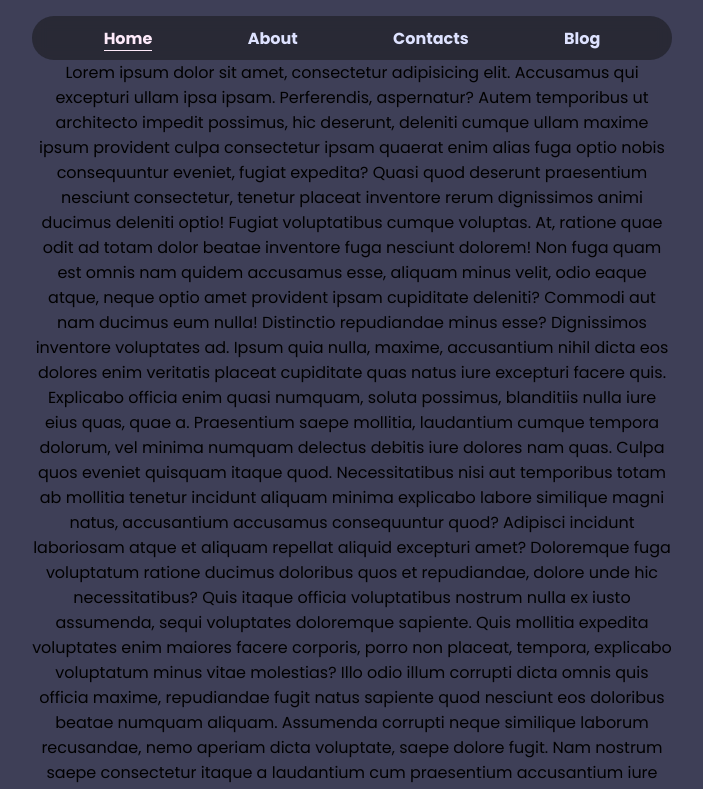
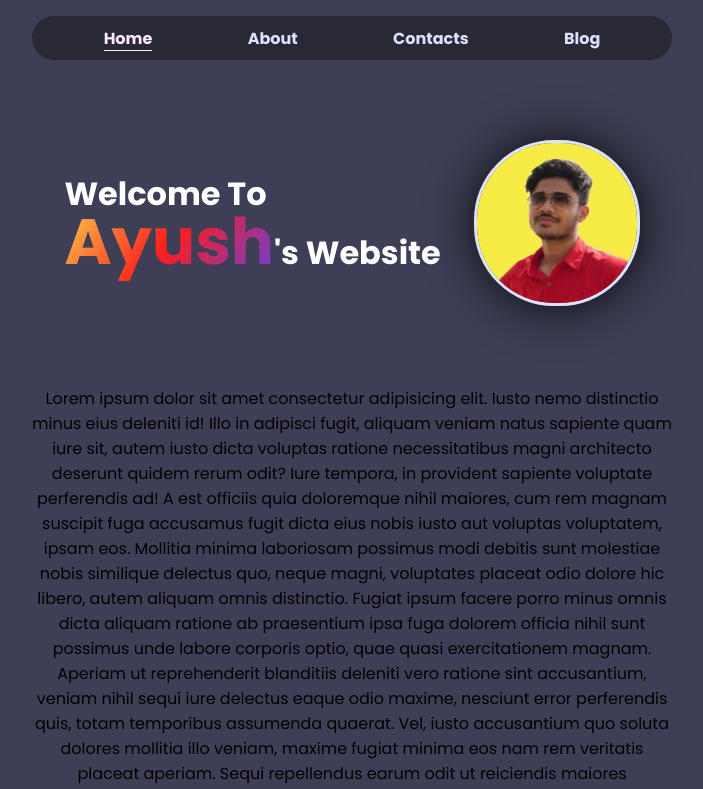
Before and after one commit to kingpin-ay/ayush-resume, a React (Vite) app: page / in a window 1280 px wide. Shown: the top 789 px of the page, without its empty margins (288-991 px from the left). Built offline with nearby package versions, Linux system fonts and the light colour scheme.

Commit message:
The Initial banner in Home is ready
the Initial banner for the main Home section is ready to use with proper
animation in accordance

```diff
--- a/src/App.tsx
+++ b/src/App.tsx
@@ -1,13 +1,35 @@
+
 import About from "./Pages/About";
 import Blog from "./Pages/Blog";
 import Contacts from "./Pages/Contacts";
-import Home from "./Pages/Home";
+import Home from "./Pages/Home/Home";
 import Navbar from "./component/Navbar/Navbar";
 
+const navigationData = [
+  {
+    title: "Home",
+    id: "#home",
+  },
+  {
+    title: "About",
+    id: "#about",
+  },
+  {
+    title: "Contacts",
+    id: "#contacts",
+  },
+  {
+    title: "Blog",
+    id: "#blog",
+  },
+];
+
+
 function App() {
+
   return (
     <>
-      <Navbar />
+      <Navbar navigationData={navigationData} />
       <Home />
       <About />
       <Contacts />
--- a/src/Pages/Home.tsx
+++ /dev/null
@@ -1,40 +0,0 @@
-const Home = () => {
-  return (
-    <div id="home" style={{ textAlign: "center" }}>
-      Lorem ipsum dolor sit amet, consectetur adipisicing elit. Accusamus qui
-      excepturi ullam ipsa ipsam. Perferendis, aspernatur? Autem temporibus ut
-      architecto impedit possimus, hic deserunt, deleniti cumque ullam maxime
-      ipsum provident culpa consectetur ipsam quaerat enim alias fuga optio
-      nobis consequuntur eveniet, fugiat expedita? Quasi quod deserunt
-      praesentium nesciunt consectetur, tenetur placeat inventore rerum
-      dignissimos animi ducimus deleniti optio! Fugiat voluptatibus cumque
-      voluptas. At, ratione quae odit ad totam dolor beatae inventore fuga
-      nesciunt dolorem! Non fuga quam est omnis nam quidem accusamus esse,
-      aliquam minus velit, odio eaque atque, neque optio amet provident ipsam
-      cupiditate deleniti? Commodi aut nam ducimus eum nulla! Distinctio
-      repudiandae minus esse? Dignissimos inventore voluptates ad. Ipsum quia
-      nulla, maxime, accusantium nihil dicta eos dolores enim veritatis placeat
-      cupiditate quas natus iure excepturi facere quis. Explicabo officia enim
-      quasi numquam, soluta possimus, blanditiis nulla iure eius quas, quae a.
-      Praesentium saepe mollitia, laudantium cumque tempora dolorum, vel minima
-      numquam delectus debitis iure dolores nam quas. Culpa quos eveniet
-      quisquam itaque quod. Necessitatibus nisi aut temporibus totam ab mollitia
-      tenetur incidunt aliquam minima explicabo labore similique magni natus,
-      accusantium accusamus consequuntur quod? Adipisci incidunt laboriosam
-      atque et aliquam repellat aliquid excepturi amet? Doloremque fuga
-      voluptatum ratione ducimus doloribus quos et repudiandae, dolore unde hic
-      necessitatibus? Quis itaque officia voluptatibus nostrum nulla ex iusto
-      assumenda, sequi voluptates doloremque sapiente. Quis mollitia expedita
-      voluptates enim maiores facere corporis, porro non placeat, tempora,
-      explicabo voluptatum minus vitae molestias? Illo odio illum corrupti dicta
-      omnis quis officia maxime, repudiandae fugit natus sapiente quod nesciunt
-      eos doloribus beatae numquam aliquam. Assumenda corrupti neque similique
-      laborum recusandae, nemo aperiam dicta voluptate, saepe dolore fugit. Nam
-      nostrum saepe consectetur itaque a laudantium cum praesentium accusantium
-      iure commodi eligendi necessitatibus maxime corrupti impedit dolorem
-      deleniti ipsa enim, quae, eum molestiae quis laborum quos sed pariatur?
-    </div>
-  );
-};
-
-export default Home;
--- /dev/null
+++ b/src/Pages/Home/Home.module.css
@@ -0,0 +1,63 @@
+.contianer {
+
+  padding-top: 3rem;
+}
+
+.title {
+  text-align: center;
+  color: white;
+}
+
+.siteOwnerName {
+  line-height: 1.5rem;
+  margin: 0;
+  font-size: 60px;
+  background: -webkit-linear-gradient(
+    144deg,
+    rgba(131, 58, 180, 1) 10%,
+    rgba(253, 29, 29, 1) 50%,
+    rgba(252, 176, 69, 1) 90%
+  );
+  background-clip: text;
+  -webkit-background-clip: text;
+  -webkit-text-fill-color: transparent;
+}
+
+
+.dpHolder{
+    width: 10rem;
+    border-radius: 5rem;
+    align-self: center;
+    border: 0.2rem solid rgb(222, 226, 255);
+    box-shadow: 1px 1px 3rem 1px rgb(12, 12, 12);
+}
+
+
+.banner{
+    padding:2rem 0rem;
+    display: flex;
+    flex-direction: column;
+    justify-content: space-between;
+
+}
+
+
+@media screen and (min-width: 992px) {
+  .container {
+    padding: 3rem 1rem;
+  }
+
+  .title {
+    text-align: left;
+  }
+
+  .siteOwnerName {
+    font-size: 2em;
+    line-height: 3rem;
+  }
+  .banner{
+    flex-direction: row-reverse;
+    justify-content: space-around;
+    align-items: center;
+  }
+}
--- /dev/null
+++ b/src/Pages/Home/Home.tsx
@@ -0,0 +1,35 @@
+import { motion } from "framer-motion";
+import style from "./Home.module.css";
+import dp from "../../assets/DP.jpg";
+
+
+
+const Home = () => {
+  return (
+    <motion.div id="home" className={style.container}>
+      <motion.div className={style.banner}>
+        <motion.img
+          src={dp}
+          alt="My Image"
+          className={style.dpHolder}
+          initial={{ y: 200, scale: 0 }}
+          animate={{ y: 0, scale: 1 }}
+          transition={{ type: "spring", duration: 0.3 }}
+        />
+        <motion.h1
+          className={style.title}
+          initial={{ y: 200, scale: 0 }}
+          animate={{ y: 0, scale: 1 }}
+          transition={{ type: "spring", delay: 0.2, duration: 0.3 }}
+        >
+          Welcome To <br />
+          <span className={style.siteOwnerName}>Ayush</span>'s Website
+        </motion.h1>
+      </motion.div>
+    </motion.div>
+  );
+};
+
+
+
+export default Home;
--- a/src/component/Navbar/Navbar.tsx
+++ b/src/component/Navbar/Navbar.tsx
@@ -2,27 +2,10 @@ import { useState } from "react";
 import style from "./Navbar.module.css";
 import { motion } from "framer-motion";
 
-const navigationData = [
-  {
-    title: "Home",
-    id: "#home",
-  },
-  {
-    title: "About",
-    id: "#about",
-  },
-  {
-    title: "Contacts",
-    id: "#contacts",
-  },
-  {
-    title: "Blog",
-    id: "#blog",
-  },
-];
 
-const Navbar = () => {
+const Navbar = (props : Props) => {
   const [activeLink, setActiveLink] = useState(0);
+
 
   return (
     <motion.nav
@@ -31,7 +14,7 @@ const Navbar = () => {
       animate={{ scale: 1, y: 0 }}
     >
       <ul className={style.navigationList}>
-        {navigationData.map((eachLinkData, index) => (
+        {props.navigationData.map((eachLinkData, index) => (
           <li
             key={index}
             onClick={() => {
@@ -44,6 +27,7 @@ const Navbar = () => {
                 borderBottom: "1px solid rgb(254, 234, 250)"
               } : {}}
               href={eachLinkData.id}
+
             >
               {eachLinkData.title}
             </a>
@@ -54,4 +38,9 @@ const Navbar = () => {
   );
 };
 
+type Props = {
+  navigationData : { id : string , title: string }[];
+
+}
+
 export default Navbar;
```
Also changed, not shown: src/assets/dp.jpg (added).
